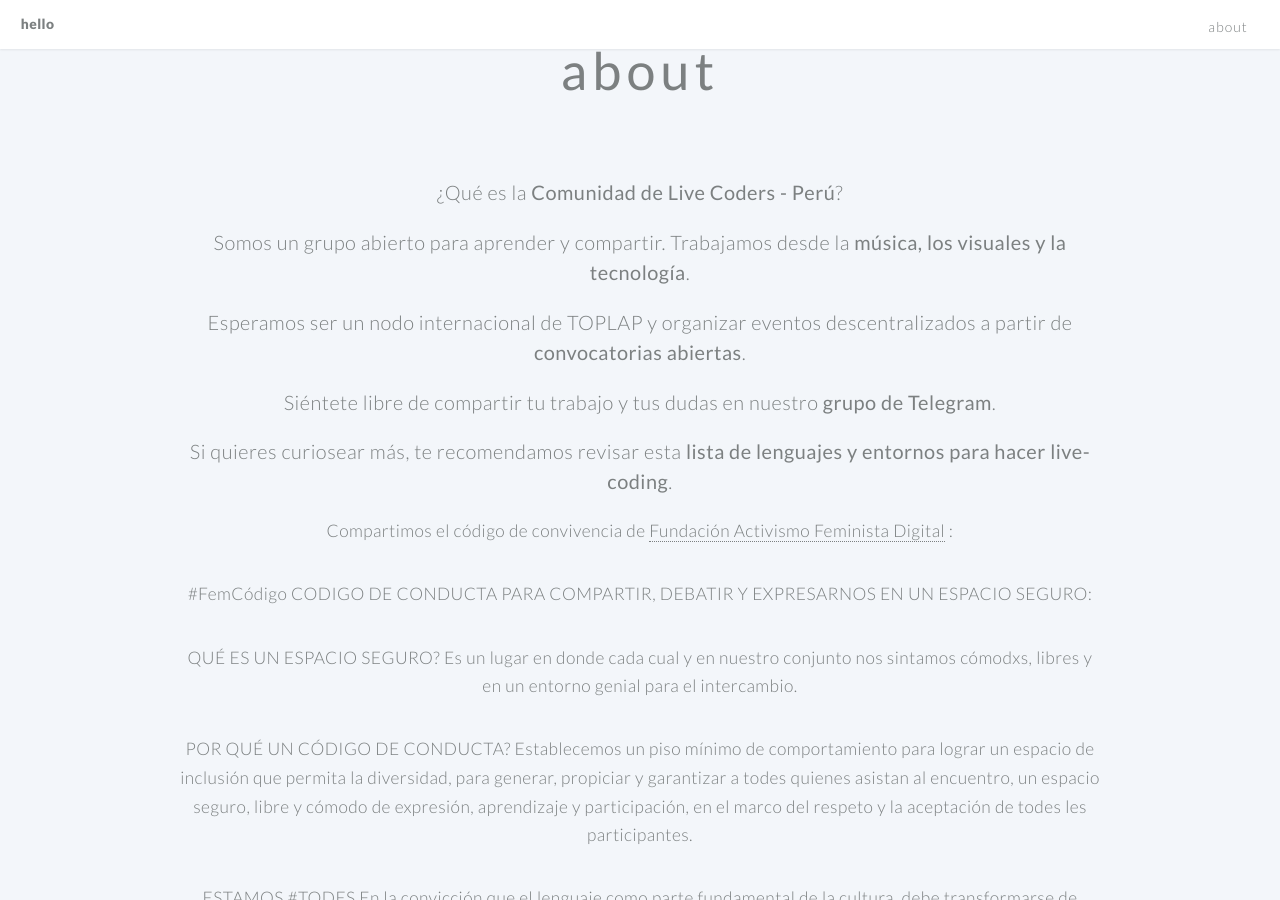
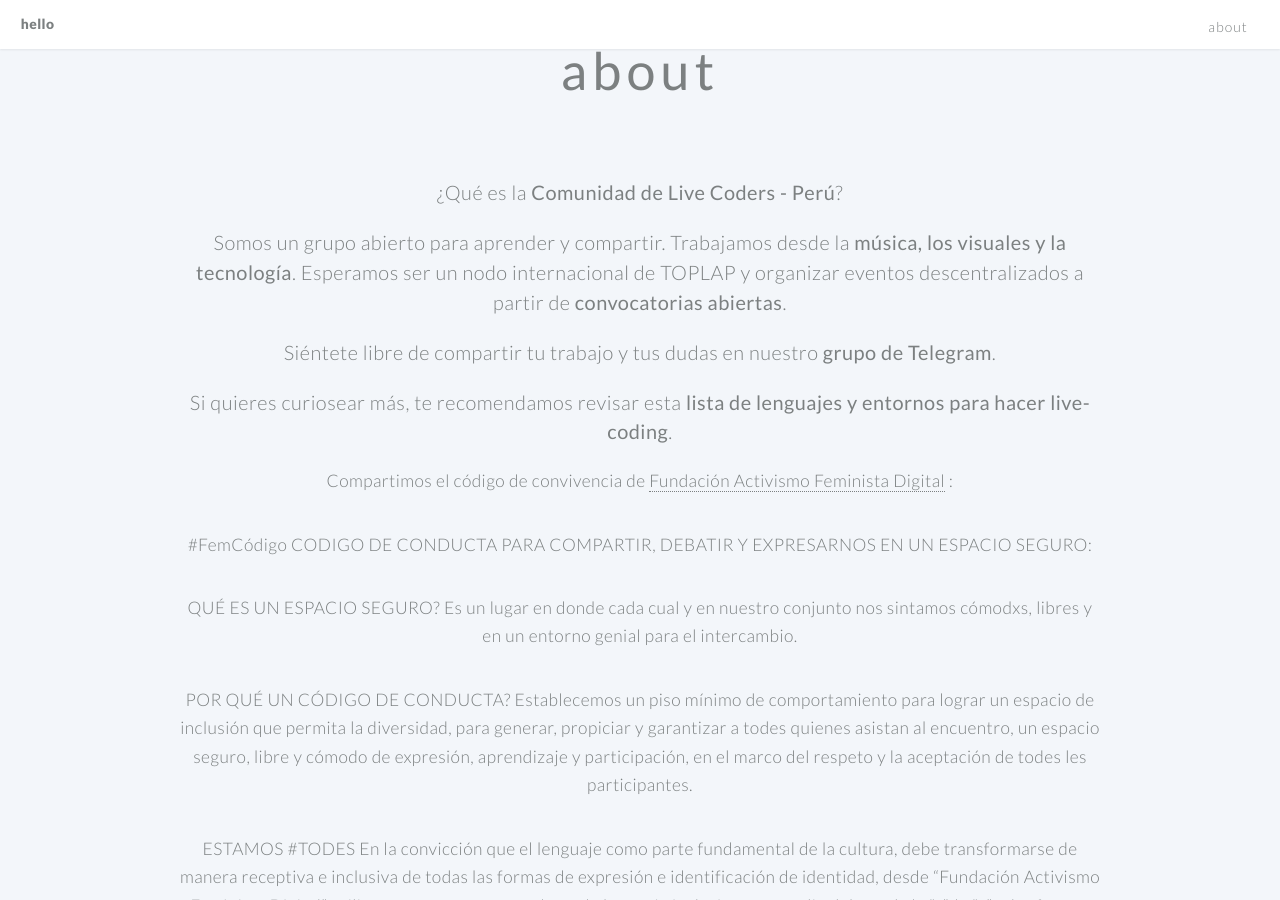
Before and after one commit to livecoders-peru/livecoders-peru.github.io, a Jekyll site: the page built from index.md, in a window 1280 px wide and 900 px high, scrolled down 691 px. Built offline with Jekyll 4.4.1, drawn with Linux system fonts in a browser that asks for light colours.

Commit message:
sixteen commit

```diff
--- a/index.md
+++ b/index.md
@@ -44,9 +44,7 @@ github_username:  livecoders-peru # your github username
 [//]: # (write a bit about yourself here)
 ### ¿Qué es la **Comunidad de Live Coders - Perú**?
 
-### Somos un grupo abierto para aprender y compartir. Trabajamos desde la **música, los visuales y la tecnología**.
-
-### Esperamos ser un nodo internacional de TOPLAP y organizar eventos descentralizados a partir de **convocatorias abiertas**.
+### Somos un grupo abierto para aprender y compartir. Trabajamos desde la **música, los visuales y la tecnología**. Esperamos ser un nodo internacional de TOPLAP y organizar eventos descentralizados a partir de **convocatorias abiertas**.
 
 ### Siéntete libre de compartir tu trabajo y tus dudas en nuestro **[grupo de Telegram](https://t.me/livecodersperu)**.
 
```
